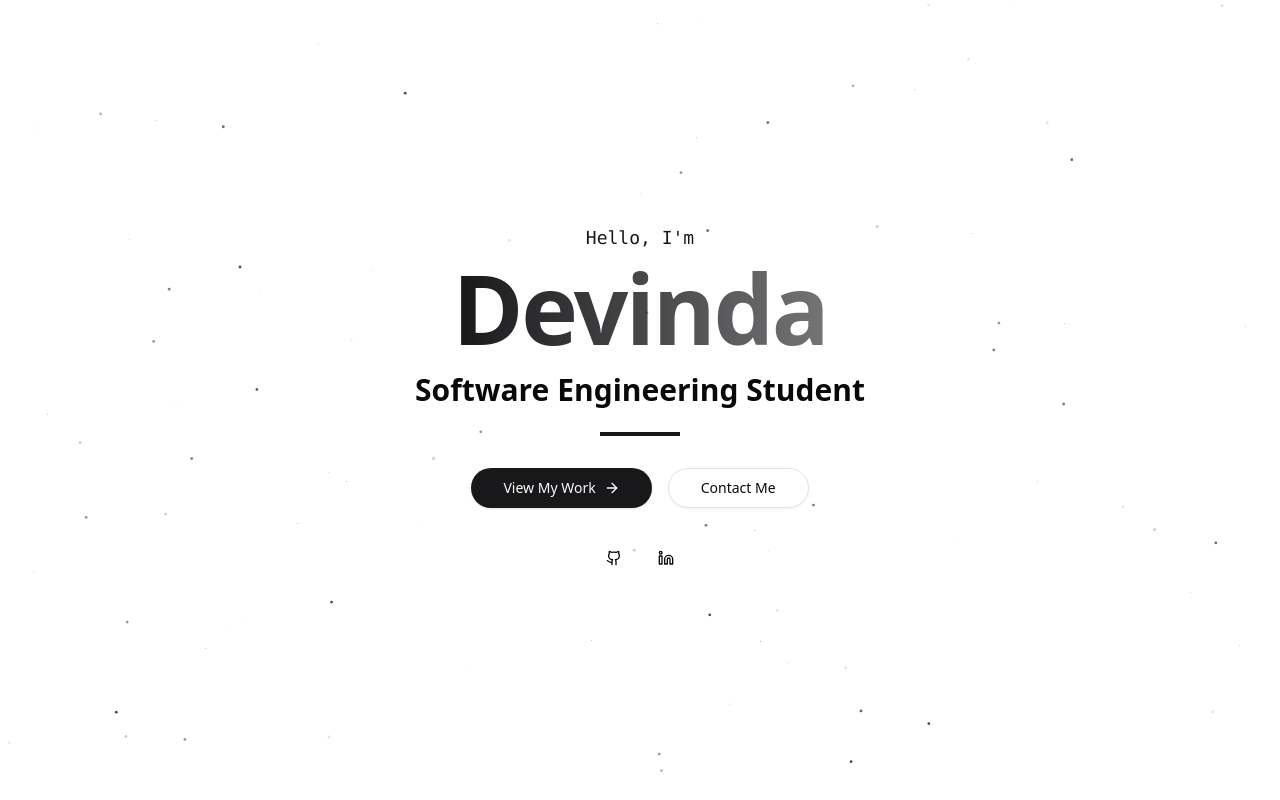
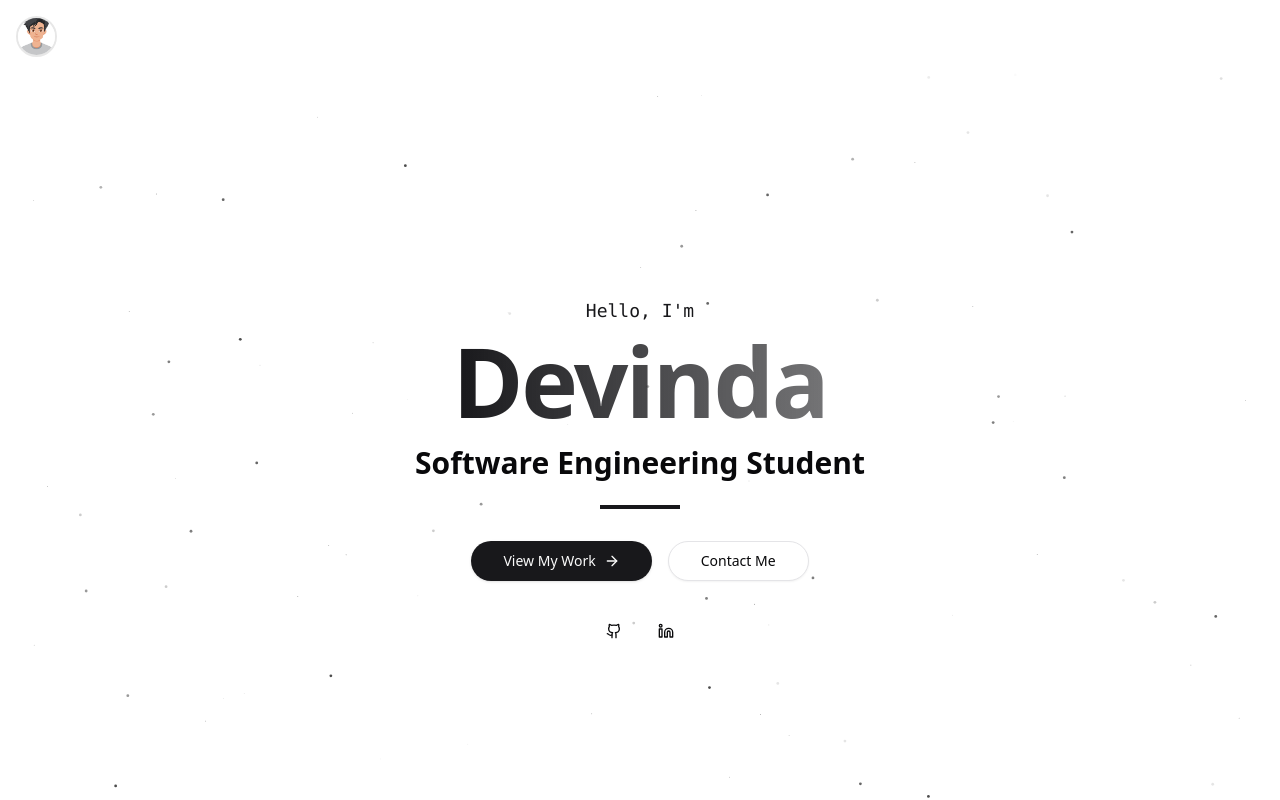
Before and after one commit to devindazz/devindazz, a Next.js app: page / in a window 1280 px wide. Shown: the top 800 px of the page. Built offline with nearby package versions, Linux system fonts and the light colour scheme.

Commit message:
feat: add profile photo and improve hero section animations

```diff
--- a/app/page.tsx
+++ b/app/page.tsx
@@ -1,13 +1,17 @@
 import AboutMeSection from "@/components/about-me";
-import CreativeAboutMe from "@/components/about-me";
 import { HeroSection } from "@/components/hero-section";
+import { ProfilePhoto } from "@/components/profile-photo";
 
 export default function Page() {
   return (
 
     <main>
 
-      <div>
+      <div className="flex items-center justify-between p-4">
+        <ProfilePhoto src="/devinda.jpg?height=100&width=100" alt="devinda" size={40.5} href="null" />
+      </div>
+
+      <div className="mx-auto">
         <HeroSection />
       </div>
 
--- a/components/hero-section.tsx
+++ b/components/hero-section.tsx
@@ -43,7 +43,7 @@ export function HeroSection() {
             className="bg-gradient-to-r from-primary to-primary/60 bg-clip-text text-6xl font-extrabold tracking-tight text-transparent sm:text-7xl md:text-8xl"
             initial={{ opacity: 0, x: -20 }}
             animate={{ opacity: 1, x: 0 }}
-            transition={{ delay: 0.7, duration: 1.2 }}
+            transition={{ delay: 0.9, duration: 2.1 }}
           >
             Devinda
           </motion.h1>
@@ -52,7 +52,7 @@ export function HeroSection() {
             className="mt-4 text-2xl font-semibold text-foreground md:text-3xl"
             initial={{ opacity: 0 }}
             animate={{ opacity: 1 }}
-            transition={{ delay: 0.4 }}
+            transition={{ delay: 0.4, duration: 5.5 }}
           >
             Software Engineering Student
           </motion.h2>
@@ -66,9 +66,9 @@ export function HeroSection() {
 
           <motion.div
             className="mt-8 flex flex-wrap gap-4"
-            initial={{ opacity: 0, y: 20 }}
-            animate={{ opacity: 1, y: 0 }}
-            transition={{ delay: 0.7 }}
+            initial={{ opacity: 0, y: 40 }}
+            animate={{ opacity: 2, y: 0 }}
+            transition={{ delay: 1.2, duration: 1.5 }}
           >
             <Button size="lg" className="rounded-full px-8">
               <Link href="#projects" className="flex items-center">
```
Also changed, not shown: 1 other file (tests, documents, lock files or other folders).
